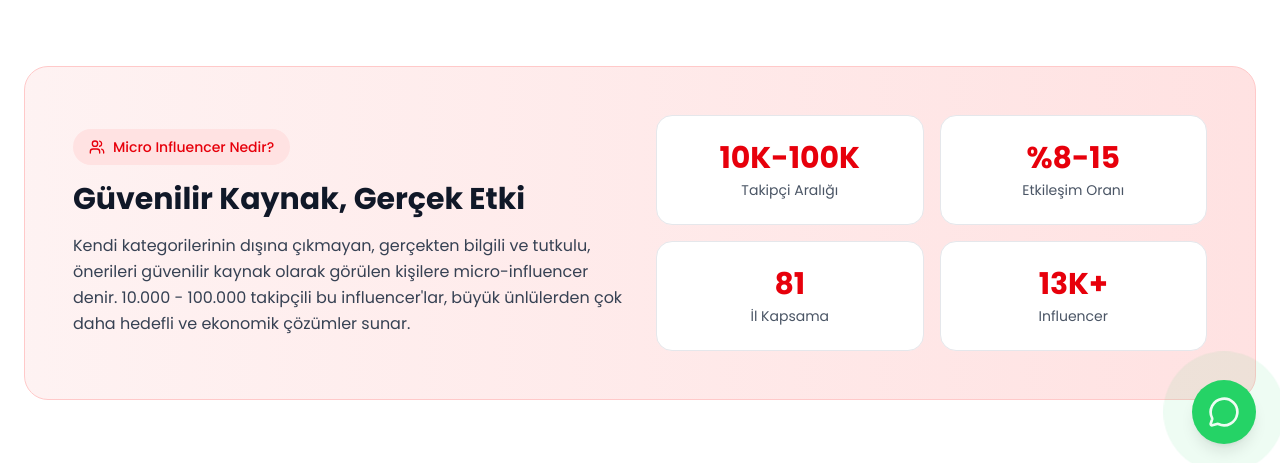
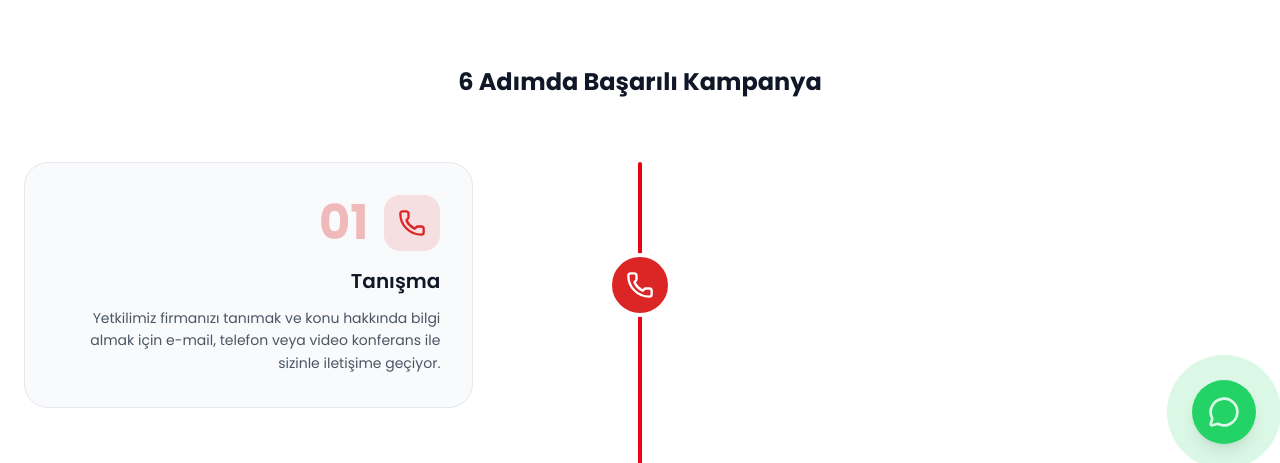
Before and after one commit to sabahattinm/influencerturkiye, a React (Vite) app: page /nasil-calisiyoruz in a window 1280 px wide. Shown: the part 332-795 px from the top of the page. Built offline with nearby package versions, Linux system fonts and the light colour scheme; no server answers.

Commit message:
update: Update HowWeWorkSection component

```diff
--- a/src/components/HowWeWorkSection.jsx
+++ b/src/components/HowWeWorkSection.jsx
@@ -109,42 +109,7 @@ const HowWeWorkSection = () => {
         </div>
 
         {/* Micro Influencer Intro Box */}
-        <div className="bg-gradient-to-r from-red-50 to-red-100 rounded-3xl p-8 md:p-12 mb-20 border border-red-200">
-          <div className="grid md:grid-cols-2 gap-8 items-center">
-            <div>
-              <div className="inline-flex items-center gap-2 px-4 py-2 bg-red-100 rounded-full text-red-600 text-sm font-medium mb-4">
-                <Users className="w-4 h-4" />
-                Micro Influencer Nedir?
-              </div>
-              <h3 className="text-2xl md:text-3xl font-bold text-gray-900 mb-4">
-                Güvenilir Kaynak, Gerçek Etki
-              </h3>
-              <p className="text-gray-700 leading-relaxed">
-                Kendi kategorilerinin dışına çıkmayan, gerçekten bilgili ve tutkulu, önerileri güvenilir
-                kaynak olarak görülen kişilere micro-influencer denir. 10.000 - 100.000 takipçili bu
-                influencer'lar, büyük ünlülerden çok daha hedefli ve ekonomik çözümler sunar.
-              </p>
-            </div>
-            <div className="grid grid-cols-2 gap-4">
-              <div className="bg-white border border-gray-200 rounded-2xl p-6 text-center">
-                <div className="text-3xl font-bold text-red-600">10K-100K</div>
-                <div className="text-gray-600 text-sm mt-1">Takipçi Aralığı</div>
-              </div>
-              <div className="bg-white border border-gray-200 rounded-2xl p-6 text-center">
-                <div className="text-3xl font-bold text-red-600">%8-15</div>
-                <div className="text-gray-600 text-sm mt-1">Etkileşim Oranı</div>
-              </div>
-              <div className="bg-white border border-gray-200 rounded-2xl p-6 text-center">
-                <div className="text-3xl font-bold text-red-600">81</div>
-                <div className="text-gray-600 text-sm mt-1">İl Kapsama</div>
-              </div>
-              <div className="bg-white border border-gray-200 rounded-2xl p-6 text-center">
-                <div className="text-3xl font-bold text-red-600">13K+</div>
-                <div className="text-gray-600 text-sm mt-1">Influencer</div>
-              </div>
-            </div>
-          </div>
-        </div>
+
 
         {/* Vertical Timeline - 6 Steps */}
         <div className="mb-20">
```
